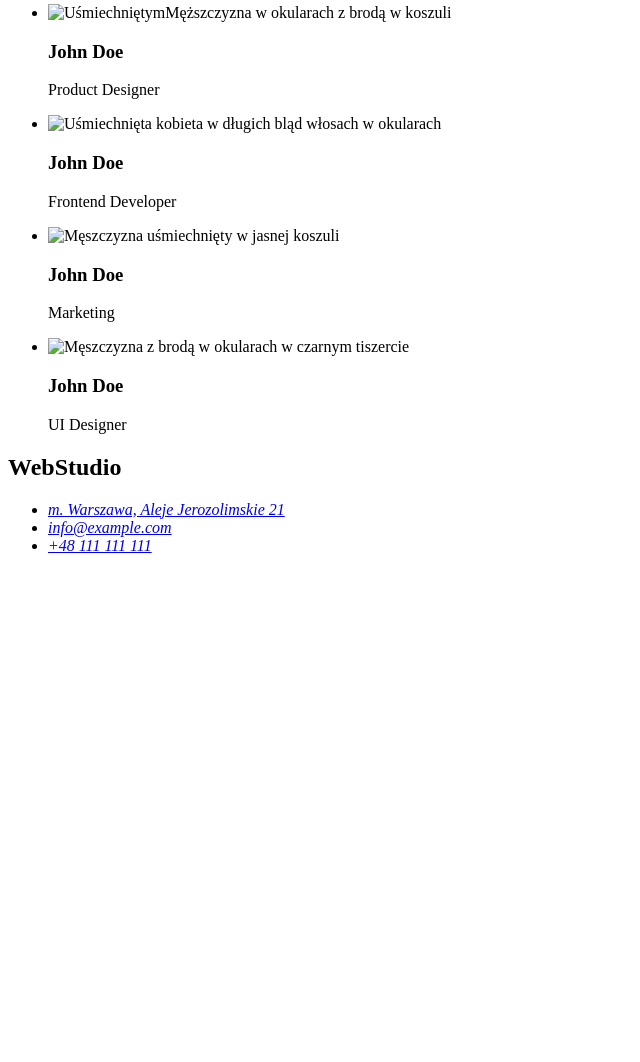
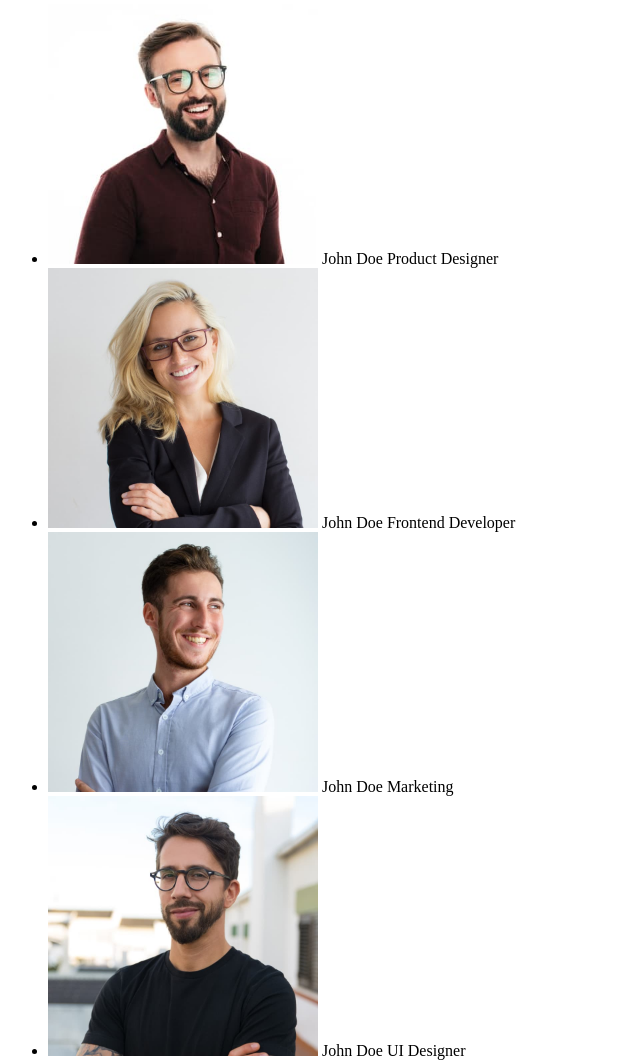
Before and after one commit to MagdalenaZawisza/goit-markup-hw-01, a plain HTML site: page index.html in a window 1280 px wide. Shown: the part 1576-2638 px from the top of the page, without its empty margins (0-640 px from the left). Before the commit the page ends 2147 px from the top, so only its background shows below. Drawn offline with Linux system fonts and the light colour scheme.

Commit message:
rename photos

```diff
--- a/index.html
+++ b/index.html
@@ -59,12 +59,12 @@
         </ul>
       </section>
       <section>
-        <!--Oferta-->
+        <!--OFERTA-->
         <h2>Czym się zajmujemy</h2>
         <ul>
           <li>
             <img
-              src="images/czym_sie_zajmujemy_1.jpg"
+              src="images/programming.jpg"
               alt="pisanie programów"
               width="370"
               height="294"
@@ -72,7 +72,7 @@
           </li>
           <li>
             <img
-              src="images/czym_sie_zajmujemy_2.jpg"
+              src="images/mobile-applications.jpg"
               alt="tworzenie aplikacji mobilnych"
               width="370"
               height="294"
@@ -80,8 +80,8 @@
           </li>
           <li>
             <img
-              src="images/czym_sie_zajmujemy_3.png"
-              alt="tworzenie w szerokiej gamie kolorystycznej"
+              src="images/ux-design.png"
+              alt="tworzenie z UX designe"
               width="370"
               height="294"
             />
@@ -89,48 +89,48 @@
         </ul>
       </section>
       <section>
-        <!--Zespół-->
+        <!--ZESPÓŁ-->
         <h2>Nasz zespół</h2>
         <ul>
           <li>
             <img
-              src="images/"
+              src="images/product-designer.jpg"
               alt="UśmiechniętymMęższczyzna w okularach z brodą w koszuli"
               width="270"
               height="260"
             />
-            <h3>John Doe</h3>
-            <p>Product Designer</p>
+            <spon>John Doe</spon>
+            <spon>Product Designer</spon>
           </li>
           <li>
             <img
-              src="/images/Zespół 2.jpg"
+              src="images/frontend-developer.jpg"
               alt="Uśmiechnięta kobieta w długich bląd włosach w okularach"
               width="270"
               height="260"
             />
-            <h3>John Doe</h3>
-            <p>Frontend Developer</p>
+            <spon>John Doe</spon>
+            <spon>Frontend Developer</spon>
           </li>
           <li>
             <img
-              src="/images/Zespół 3.jpg"
+              src="images/marketing.jpg"
               alt="Męszczyzna uśmiechnięty w jasnej koszuli"
               width="270"
               height="260"
             />
-            <h3>John Doe</h3>
-            <p>Marketing</p>
+            <spon>John Doe</spon>
+            <spon>Marketing</spon>
           </li>
           <li>
             <img
-              src="/images/Zespół 4.jpg"
+              src="images/ui-designer.jpg"
               alt="Męszczyzna z brodą w okularach w czarnym tiszercie"
               width="270"
               height="260"
             />
-            <h3>John Doe</h3>
-            <p>UI Designer</p>
+            <spon>John Doe</spon>
+            <spon>UI Designer</spon>
           </li>
         </ul>
       </section>
```
Also changed, not shown: images/frontend-developer.jpg (renamed from images/zespol_2.jpg), images/marketing.jpg (renamed from images/zespol_3.jpg), images/mobile-applications.jpg (renamed from images/czym_sie_zajmujemy_2.jpg), images/product-designer.jpg (renamed from images/zespol_1.jpg), images/programming.jpg (renamed from images/czym_sie_zajmujemy_1.jpg), images/ui-designer.jpg (renamed from images/zespol_4.jpg), images/ux-design.png (renamed from images/czym_sie_zajmujemy_3.png), 1 other file.
